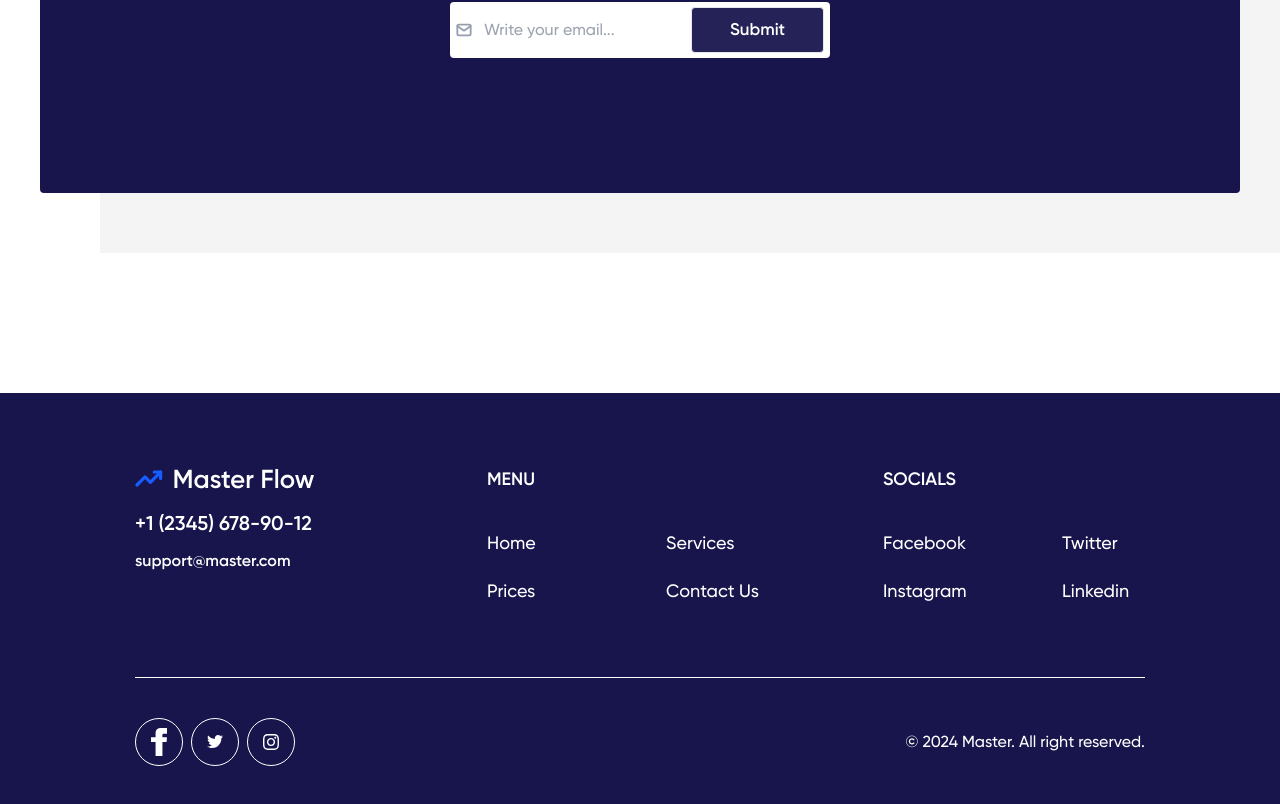
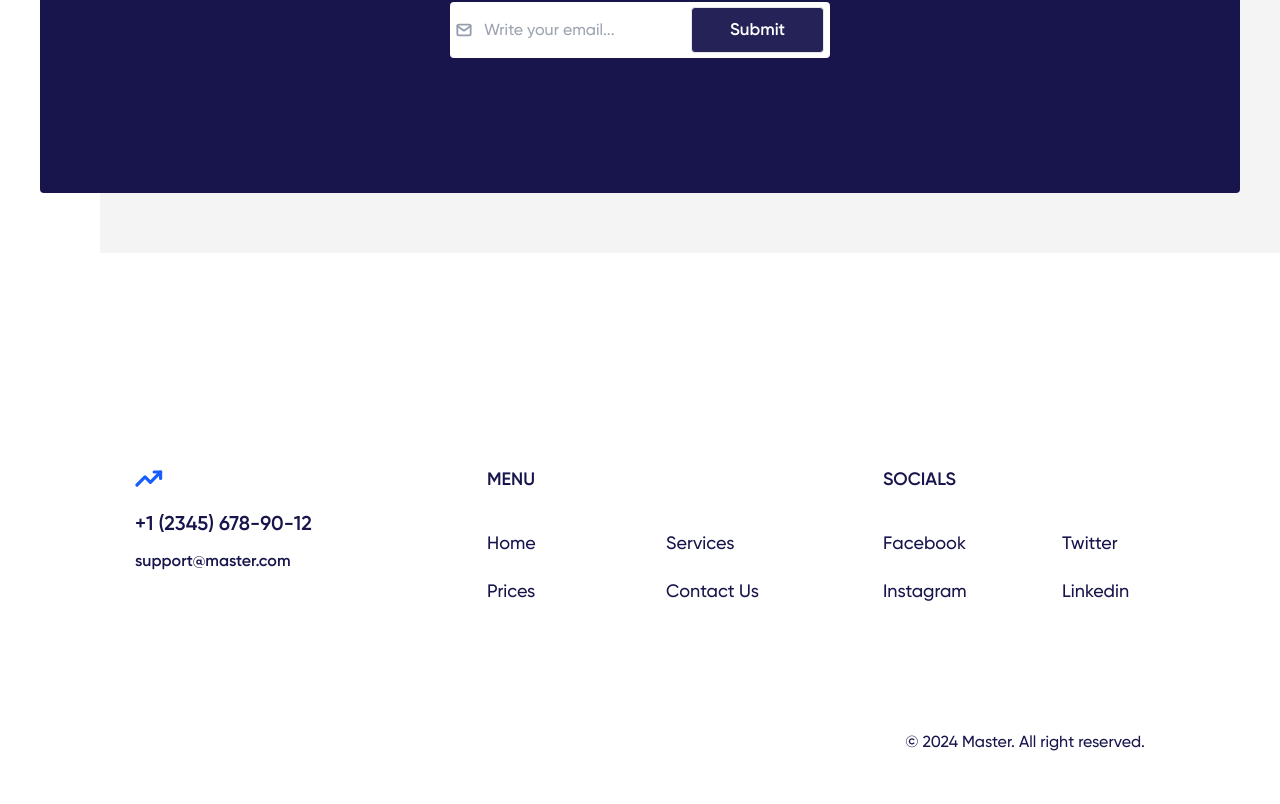
Before and after one commit to Slavinto/master-flow, a Next.js app: page /services in a window 1280 px wide. Shown: the part 5023-5827 px from the top of the page. Built offline with nearby package versions, Linux system fonts and the light colour scheme; no server answers.

Commit message:
adding light variant of a footer component

```diff
--- a/src/components/button.tsx
+++ b/src/components/button.tsx
@@ -10,7 +10,6 @@ import Link from "next/link";
 const LinkSlot = prepareForSlot(Link);
 
 export default function CustomButton({ title, type, classNames }: ButtonProps) {
-    console.log(title, type, classNames);
     return (
         <>
             {type === "button" ? (
--- a/src/components/footer.tsx
+++ b/src/components/footer.tsx
@@ -1,10 +1,22 @@
+"use client";
+
 import Image from "next/image";
 import { footerItems } from "@/constants";
 import Link from "next/link";
+import { usePathname } from "next/navigation";
 
 const Footer = () => {
+    const pathname = usePathname();
+    const isServicesPage = pathname === "/services";
+    console.log(isServicesPage);
     return (
-        <footer className='text-white w-full bg-dark-blue flex flex-col px-[135px] max-container'>
+        <footer
+            className={`${
+                isServicesPage
+                    ? "bg-white text-dark-blue"
+                    : "text-white bg-dark-blue"
+            } flex flex-col w-full px-[135px] max-container`}
+        >
             <div className='flex content-start py-[70px] justify-between max-w-[1073px]'>
                 <div className='flex flex-col gap-4'>
                     <Image
```
